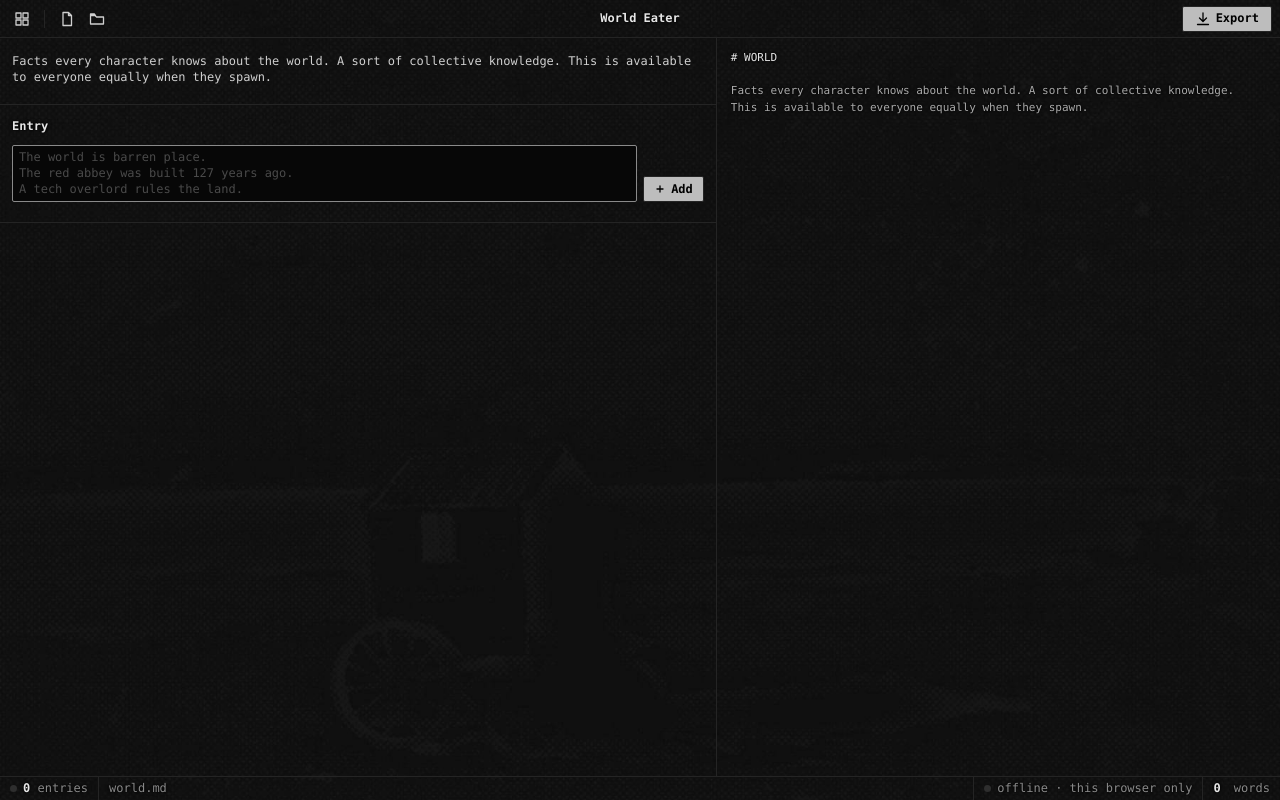
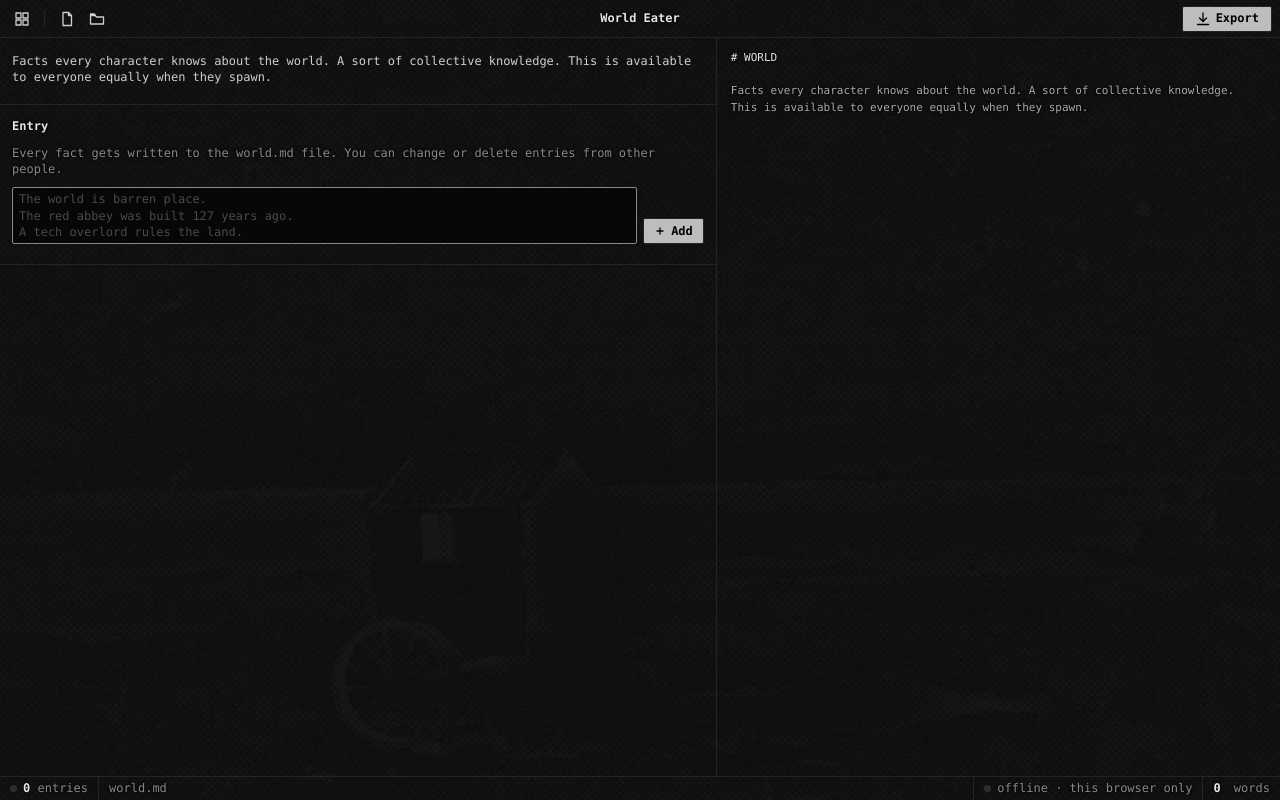
Before and after one commit to ObscureDetritus/od_sim, a plain HTML site: page tools/worldeater/index.html in a window 1280 px wide. Drawn offline with Linux system fonts and the light colour scheme; no server answers.

Commit message:
World Eater: note under Entry about world.md and shared editing
Co-Authored-By: Claude Opus 5.5 <noreply@anthropic.com>

```diff
--- a/tools/worldeater/index.html
+++ b/tools/worldeater/index.html
@@ -40,6 +40,7 @@ textarea.ui-field { height: auto; min-height: 22px; padding: 3px 6px; resize: no
 .entry.over { box-shadow: inset 0 2px 0 var(--accent); }
 .entry.over.below { box-shadow: inset 0 -2px 0 var(--accent); }
 #fIntro { background: transparent; border: 0; padding-left: 0; color: var(--text); }   /* read-only, flush with the section edge */
+.note { margin: 0 0 4px; color: var(--text-dim); line-height: 1.35; user-select: text; }
 #keyNote { color: var(--text-dim); padding-top: 4px; }
 body.ro .entry .grip, body.ro .entry .x { visibility: hidden; }
 body.ro .entry textarea.ui-field:hover { border-color: transparent; }
@@ -108,6 +109,7 @@ body.ro .entry textarea.ui-field:hover { border-color: transparent; }
       <div class="section">
         <div class="sec-head">Entry</div>
         <div class="sec-body">
+          <p class="note">Every fact gets written to the world.md file. You can change or delete entries from other people.</p>
           <div id="adder">
             <textarea class="ui-field" id="fNew" rows="2" placeholder="The world is barren place.&#10;The red abbey was built 127 years ago.&#10;A tech overlord rules the land."
               title="Enter adds the entry · Shift+Enter for a new line"></textarea>
```
